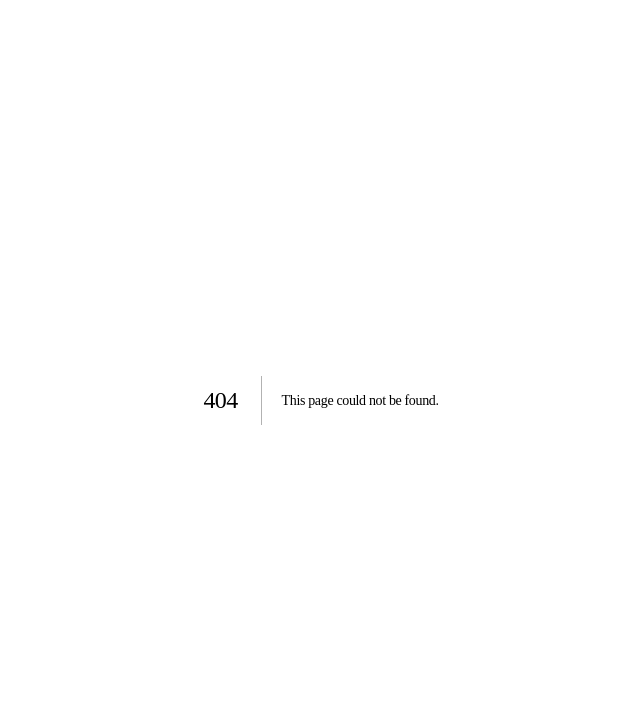
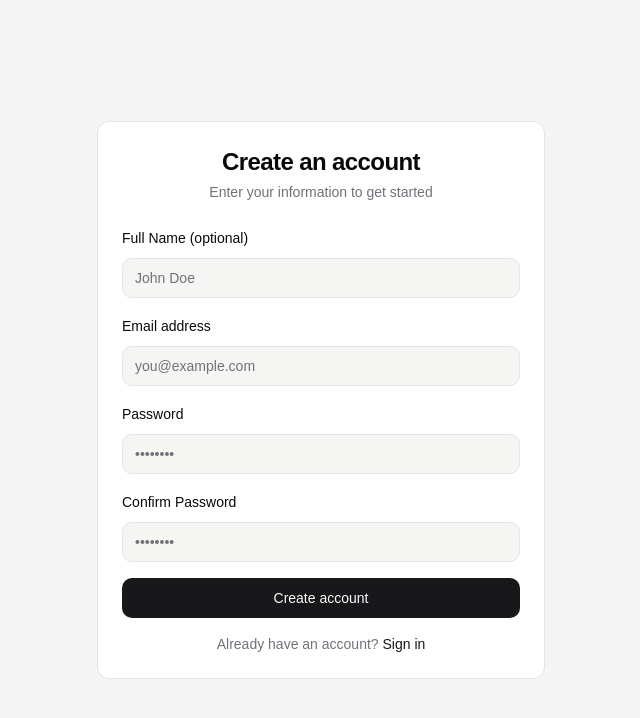
Before and after one commit to awabadam/turkey-clinics-nextjs, a Next.js app: page /register in a window 1280 px wide. Before the commit this address had no page. Shown: the top 718 px of the page, without its empty margins (319-959 px from the left). Built offline with nearby package versions, Linux system fonts and the light colour scheme; no server answers.

Commit message:
feat: implement auth pages and API routes (login, register, me, signup-sync)

```diff
--- /dev/null
+++ b/app/api/auth/me/route.ts
@@ -0,0 +1,16 @@
+import { getAuthUser } from "@/lib/auth"
+
+export async function GET() {
+  const user = await getAuthUser()
+
+  if (!user) {
+    return Response.json({ error: "Unauthorized" }, { status: 401 })
+  }
+
+  return Response.json({
+    id: user.id,
+    email: user.email,
+    name: user.name,
+    role: user.role,
+  })
+}
--- /dev/null
+++ b/app/api/auth/signup-sync/route.ts
@@ -0,0 +1,30 @@
+import { createClient } from "@/lib/supabase/server"
+import { prisma } from "@/lib/prisma"
+
+export async function POST() {
+  const supabase = await createClient()
+  const {
+    data: { user },
+  } = await supabase.auth.getUser()
+
+  if (!user) {
+    return Response.json({ error: "Unauthorized" }, { status: 401 })
+  }
+
+  const dbUser = await prisma.user.upsert({
+    where: { id: user.id },
+    update: {},
+    create: {
+      id: user.id,
+      email: user.email!,
+      name: user.user_metadata?.name || null,
+    },
+  })
+
+  return Response.json({
+    id: dbUser.id,
+    email: dbUser.email,
+    name: dbUser.name,
+    role: dbUser.role,
+  })
+}
--- /dev/null
+++ b/app/login/page.tsx
@@ -0,0 +1,113 @@
+"use client"
+
+import { useState } from "react"
+import { useRouter } from "next/navigation"
+import Link from "next/link"
+import { useAuth } from "@/hooks/use-auth"
+import { Button } from "@/components/ui/button"
+import { Input } from "@/components/ui/input"
+import { Label } from "@/components/ui/label"
+import {
+  Card,
+  CardContent,
+  CardDescription,
+  CardHeader,
+  CardTitle,
+} from "@/components/ui/card"
+import { Alert, AlertDescription } from "@/components/ui/alert"
+import { AlertCircle } from "lucide-react"
+
+export default function LoginPage() {
+  const router = useRouter()
+  const { login, user } = useAuth()
+  const [email, setEmail] = useState("")
+  const [password, setPassword] = useState("")
+  const [error, setError] = useState("")
+  const [loading, setLoading] = useState(false)
+
+  // Redirect if already logged in
+  if (user) {
+    router.push(user.role === "ADMIN" ? "/admin" : "/")
+    return null
+  }
+
+  const handleSubmit = async (e: React.FormEvent) => {
+    e.preventDefault()
+    setError("")
+    setLoading(true)
+
+    try {
+      await login(email, password)
+      router.push("/")
+      router.refresh()
+    } catch (err: any) {
+      setError(err.message || "Invalid email or password")
+      setLoading(false)
+    }
+  }
+
+  return (
+    <div className="min-h-screen flex items-center justify-center bg-muted/50 py-12 px-4 sm:px-6 lg:px-8">
+      <Card className="w-full max-w-md">
+        <CardHeader className="space-y-1">
+          <CardTitle className="text-2xl font-bold text-center">
+            Sign in to your account
+          </CardTitle>
+          <CardDescription className="text-center">
+            Enter your credentials to access your account
+          </CardDescription>
+        </CardHeader>
+        <CardContent>
+          <form className="space-y-4" onSubmit={handleSubmit}>
+            {error && (
+              <Alert variant="destructive">
+                <AlertCircle className="h-4 w-4" />
+                <AlertDescription>{error}</AlertDescription>
+              </Alert>
+            )}
+            <div className="space-y-2">
+              <Label htmlFor="email">Email address</Label>
+              <Input
+                id="email"
+                name="email"
+                type="email"
+                autoComplete="email"
+                required
+                placeholder="you@example.com"
+                value={email}
+                onChange={(e) => setEmail(e.target.value)}
+              />
+            </div>
+            <div className="space-y-2">
+              <Label htmlFor="password">Password</Label>
+              <Input
+                id="password"
+                name="password"
+                type="password"
+                autoComplete="current-password"
+                required
+                placeholder="••••••••"
+                value={password}
+                onChange={(e) => setPassword(e.target.value)}
+              />
+            </div>
+            <Button type="submit" disabled={loading} className="w-full">
+              {loading ? "Signing in..." : "Sign in"}
+            </Button>
+            <div className="text-center text-sm">
+              <span className="text-muted-foreground">
+                Don&apos;t have an account?{" "}
+              </span>
+              <Link
+                href="/register"
+                className="text-primary hover:underline"
+              >
+                Sign up
+              </Link>
+            </div>
+          </form>
+        </CardContent>
+      </Card>
+    </div>
+  )
+}
--- /dev/null
+++ b/app/register/page.tsx
@@ -0,0 +1,152 @@
+"use client"
+
+import { useState } from "react"
+import { useRouter } from "next/navigation"
+import Link from "next/link"
+import { useAuth } from "@/hooks/use-auth"
+import { Button } from "@/components/ui/button"
+import { Input } from "@/components/ui/input"
+import { Label } from "@/components/ui/label"
+import {
+  Card,
+  CardContent,
+  CardDescription,
+  CardHeader,
+  CardTitle,
+} from "@/components/ui/card"
+import { Alert, AlertDescription } from "@/components/ui/alert"
+import { AlertCircle } from "lucide-react"
+
+export default function RegisterPage() {
+  const router = useRouter()
+  const { register, user } = useAuth()
+  const [name, setName] = useState("")
+  const [email, setEmail] = useState("")
+  const [password, setPassword] = useState("")
+  const [confirmPassword, setConfirmPassword] = useState("")
+  const [error, setError] = useState("")
+  const [loading, setLoading] = useState(false)
+
+  // Redirect if already logged in
+  if (user) {
+    router.push(user.role === "ADMIN" ? "/admin" : "/")
+    return null
+  }
+
+  const handleSubmit = async (e: React.FormEvent) => {
+    e.preventDefault()
+    setError("")
+
+    // Validation
+    if (password !== confirmPassword) {
+      setError("Passwords do not match")
+      return
+    }
+
+    if (password.length < 6) {
+      setError("Password must be at least 6 characters long")
+      return
+    }
+
+    setLoading(true)
+
+    try {
+      await register(email, password, name || undefined)
+      router.push("/")
+      router.refresh()
+    } catch (err: any) {
+      setError(err.message || "Failed to create account")
+      setLoading(false)
+    }
+  }
+
+  return (
+    <div className="min-h-screen flex items-center justify-center bg-muted/50 py-12 px-4 sm:px-6 lg:px-8">
+      <Card className="w-full max-w-md">
+        <CardHeader className="space-y-1">
+          <CardTitle className="text-2xl font-bold text-center">
+            Create an account
+          </CardTitle>
+          <CardDescription className="text-center">
+            Enter your information to get started
+          </CardDescription>
+        </CardHeader>
+        <CardContent>
+          <form className="space-y-4" onSubmit={handleSubmit}>
+            {error && (
+              <Alert variant="destructive">
+                <AlertCircle className="h-4 w-4" />
+                <AlertDescription>{error}</AlertDescription>
+              </Alert>
+            )}
+            <div className="space-y-2">
+              <Label htmlFor="name">Full Name (optional)</Label>
+              <Input
+                id="name"
+                name="name"
+                type="text"
+                autoComplete="name"
+                placeholder="John Doe"
+                value={name}
+                onChange={(e) => setName(e.target.value)}
+              />
+            </div>
+            <div className="space-y-2">
+              <Label htmlFor="email">Email address</Label>
+              <Input
+                id="email"
+                name="email"
+                type="email"
+                autoComplete="email"
+                required
+                placeholder="you@example.com"
+                value={email}
+                onChange={(e) => setEmail(e.target.value)}
+              />
+            </div>
+            <div className="space-y-2">
+              <Label htmlFor="password">Password</Label>
+              <Input
+                id="password"
+                name="password"
+                type="password"
+                autoComplete="new-password"
+                required
+                placeholder="••••••••"
+                value={password}
+                onChange={(e) => setPassword(e.target.value)}
+              />
+            </div>
+            <div className="space-y-2">
+              <Label htmlFor="confirmPassword">Confirm Password</Label>
+              <Input
+                id="confirmPassword"
+                name="confirmPassword"
+                type="password"
+                autoComplete="new-password"
+                required
+                placeholder="••••••••"
+                value={confirmPassword}
+                onChange={(e) => setConfirmPassword(e.target.value)}
+              />
+            </div>
+            <Button type="submit" disabled={loading} className="w-full">
+              {loading ? "Creating account..." : "Create account"}
+            </Button>
+            <div className="text-center text-sm">
+              <span className="text-muted-foreground">
+                Already have an account?{" "}
+              </span>
+              <Link
+                href="/login"
+                className="text-primary hover:underline"
+              >
+                Sign in
+              </Link>
+            </div>
+          </form>
+        </CardContent>
+      </Card>
+    </div>
+  )
+}
```
